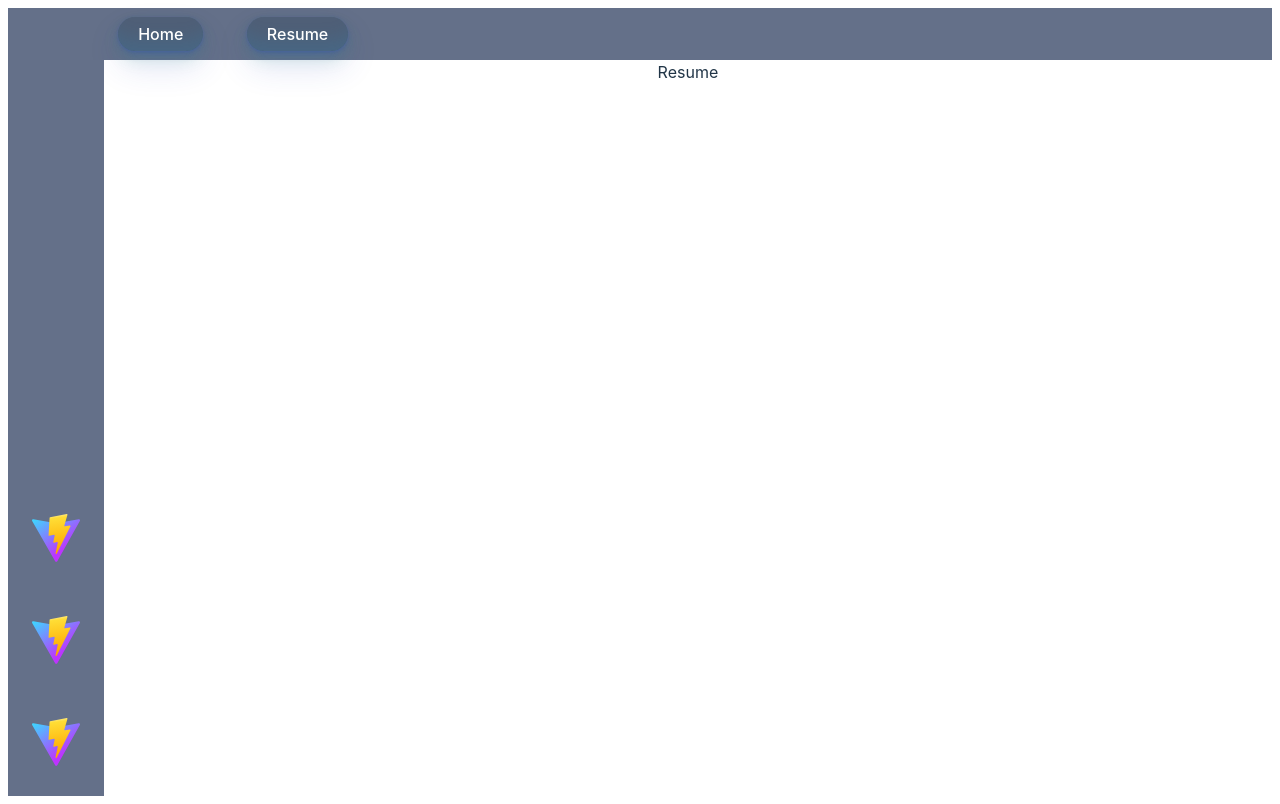
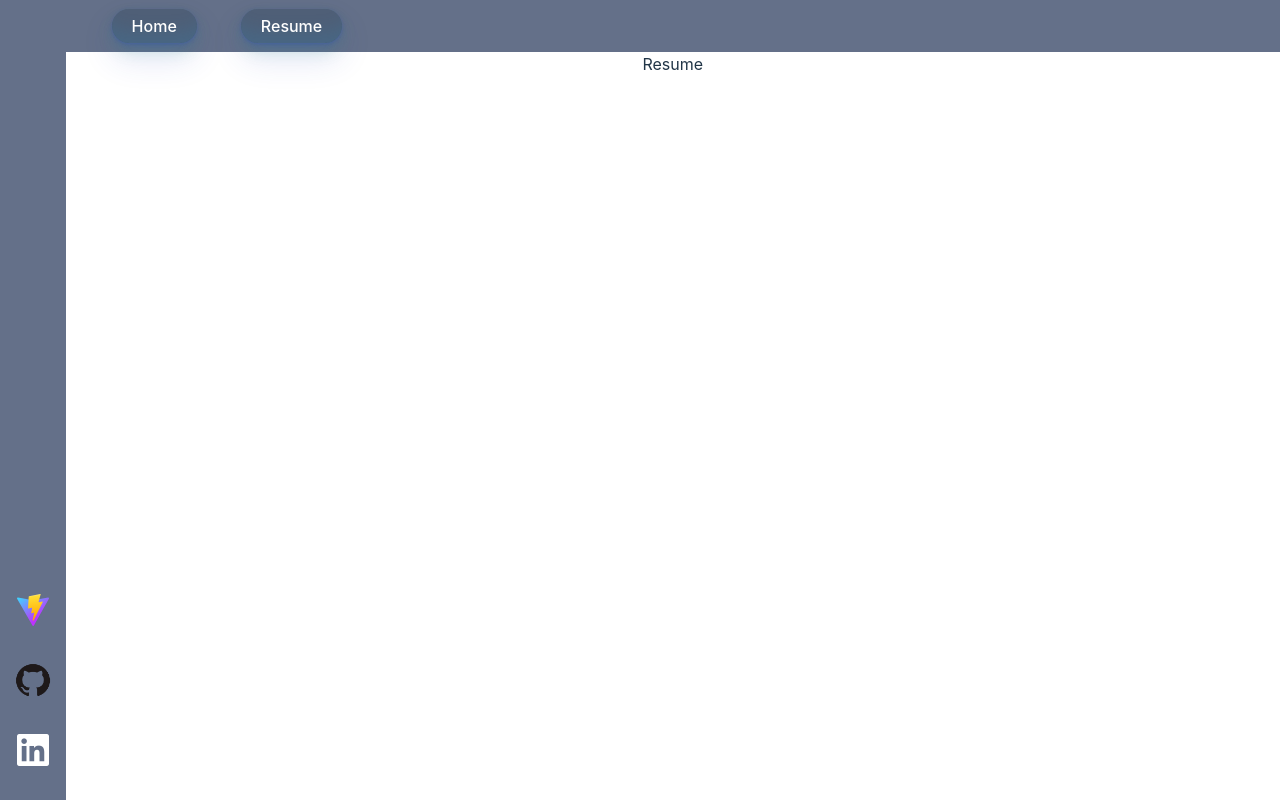
Before and after one commit to jammy312/Porfolio, a React (Vite) app: page /resume in a window 1280 px wide. Built offline with nearby package versions, Linux system fonts and the light colour scheme.

Commit message:
update position and add image

```diff
--- a/src/Components/Buttons/ButtonURL.tsx
+++ b/src/Components/Buttons/ButtonURL.tsx
@@ -2,15 +2,17 @@ import viteLogo from '/vite.svg'
 import '../../styles/ButtonURL.css'
 interface Props {
     url: string;
+    imagePath?:string;
   }
 
 
-const ButtonURL: React.FC<Props> = ({ url }) => {
+const ButtonURL: React.FC<Props> = ({ url,imagePath }) => {
+    const path:string = imagePath ?? viteLogo;
 
     return (
         <div>
             <a href= {url} target="_blank">
-            <img src={viteLogo}  className='size' alt="Vite logo" />
+            <img src={path}  className='size' alt="Vite logo" />
             </a>
         </div>
 
--- a/src/Components/Header/LeftSide.tsx
+++ b/src/Components/Header/LeftSide.tsx
@@ -7,8 +7,8 @@ function LeftSide() {
     return (
         <div className='background'>
             <div className="left-space">
-                <ButtonURL url= {"https://www.linkedin.com/in/james-brutus/"}/>
-                <ButtonURL url= {"https://github.com/jammy312"}/>
+                <ButtonURL url= {"https://www.linkedin.com/in/james-brutus/"} imagePath='src\assets\Images\linkedin.png'/>
+                <ButtonURL url= {"https://github.com/jammy312"} imagePath='src\assets\Images\github.png'/>
                 <ButtonURL url= {"sssssss"}/>
             </div>
         </div>
--- a/src/index.css
+++ b/src/index.css
@@ -12,7 +12,15 @@
   -webkit-font-smoothing: antialiased;
   -moz-osx-font-smoothing: grayscale;
 }
-
+#root{
+  position: fixed;
+  top: 0;
+  left: 0;
+  width: 100%;
+  height: 100%;
+  display: flex;
+  flex-direction: column;
+}
 a {
   font-weight: 500;
   color: #646cff;
--- a/src/styles/App.css
+++ b/src/styles/App.css
@@ -42,6 +42,7 @@
 .App {
   display: flex;
   flex-direction: row;
+  flex-grow: 1;
 }
 
 .all-screen{
--- a/src/styles/ButtonURL.css
+++ b/src/styles/ButtonURL.css
@@ -1,6 +1,6 @@
 .size {
-    height: 3em;
-    padding: 1.5em;
+    height: 2em;
+    padding: 1em;
     will-change: filter;
     transition: filter 300ms;
   }
```
Also changed, not shown: src/assets/Images/github.png (added), src/assets/Images/linkedin.png (added).
